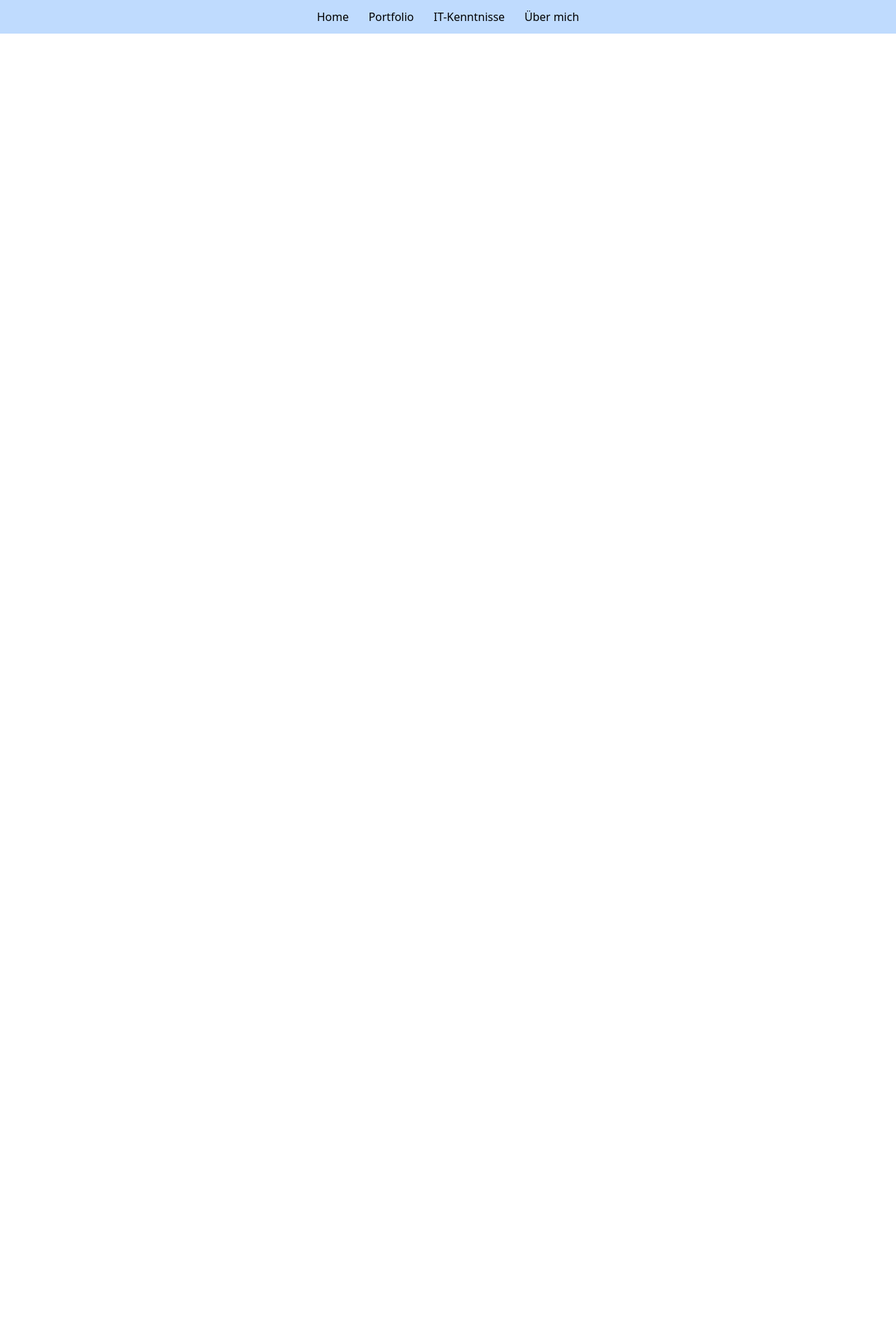
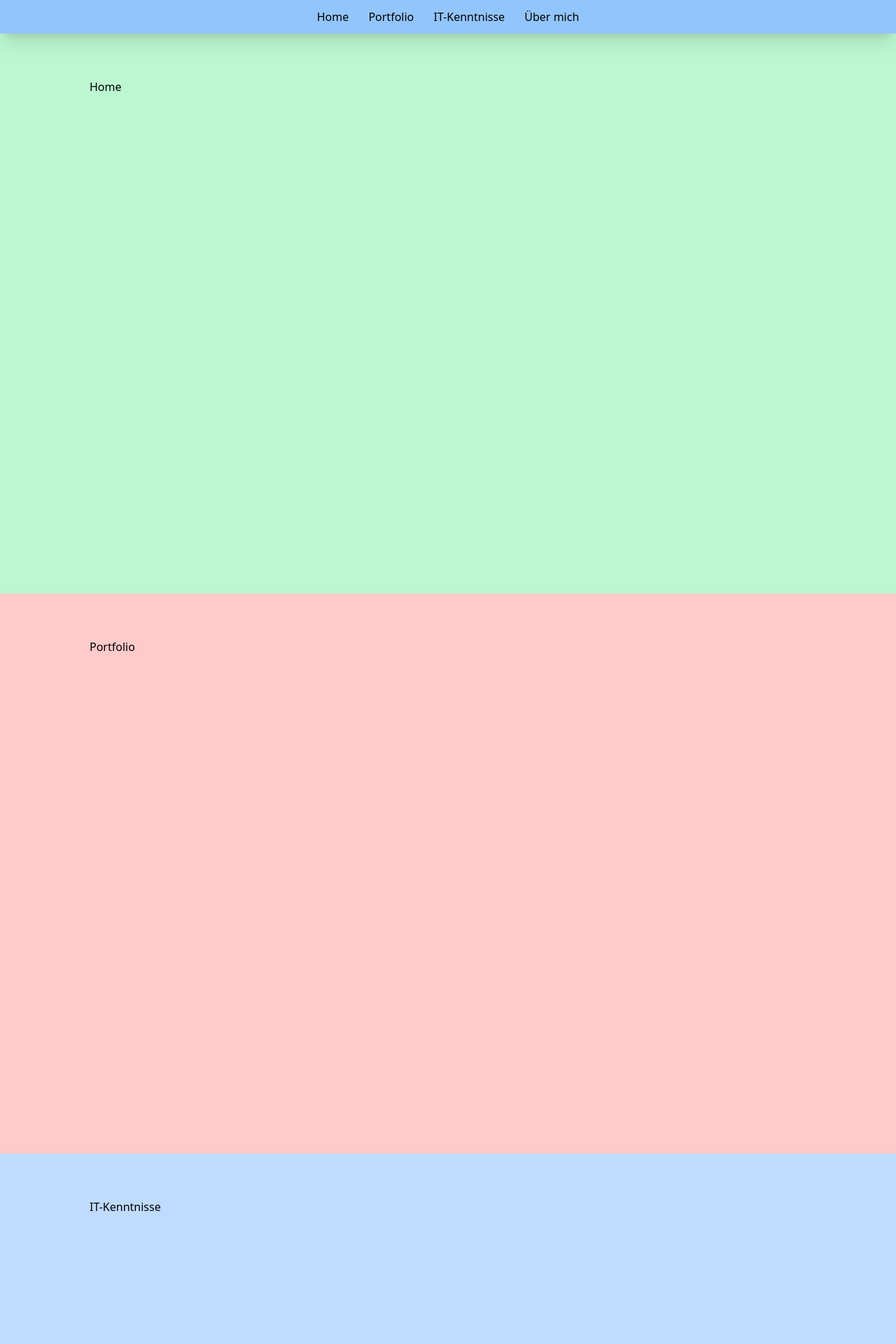
Before and after one commit to Carranya/homepage_v3, a PHP site: page / in a window 1280 px wide. Shown: the top 1920 px of the page at 70% size. Before the commit the page ends 48 px from the top, so only its background shows below. Run offline with PHP 8.4, Linux system fonts and the light colour scheme.

Commit message:
create skeleton

```diff
--- a/css/output.css
+++ b/css/output.css
@@ -665,6 +665,10 @@ video {
   margin-top: 0.5rem;
 }
 
+.mt-16 {
+  margin-top: 4rem;
+}
+
 .box-border {
   box-sizing: border-box;
 }
@@ -755,6 +759,18 @@ video {
 
 .hidden {
   display: none;
+}
+
+.h-screen {
+  height: 100vh;
+}
+
+.w-\[80\%\] {
+  width: 80%;
+}
+
+.w-4\/5 {
+  width: 80%;
 }
 
 .flex-shrink {
@@ -1641,6 +1657,26 @@ video {
   background-color: rgb(191 219 254 / var(--tw-bg-opacity));
 }
 
+.bg-green-200 {
+  --tw-bg-opacity: 1;
+  background-color: rgb(187 247 208 / var(--tw-bg-opacity));
+}
+
+.bg-red-200 {
+  --tw-bg-opacity: 1;
+  background-color: rgb(254 202 202 / var(--tw-bg-opacity));
+}
+
+.bg-violet-200 {
+  --tw-bg-opacity: 1;
+  background-color: rgb(221 214 254 / var(--tw-bg-opacity));
+}
+
+.bg-violet-500 {
+  --tw-bg-opacity: 1;
+  background-color: rgb(139 92 246 / var(--tw-bg-opacity));
+}
+
 .decoration-slice {
   -webkit-box-decoration-break: slice;
           box-decoration-break: slice;
@@ -2080,6 +2116,12 @@ video {
   --tw-shadow: 0 1px 3px 0 rgb(0 0 0 / 0.1), 0 1px 2px -1px rgb(0 0 0 / 0.1) !important;
   --tw-shadow-colored: 0 1px 3px 0 var(--tw-shadow-color), 0 1px 2px -1px var(--tw-shadow-color) !important;
   box-shadow: var(--tw-ring-offset-shadow, 0 0 #0000), var(--tw-ring-shadow, 0 0 #0000), var(--tw-shadow) !important;
+}
+
+.shadow-xl {
+  --tw-shadow: 0 20px 25px -5px rgb(0 0 0 / 0.1), 0 8px 10px -6px rgb(0 0 0 / 0.1);
+  --tw-shadow-colored: 0 20px 25px -5px var(--tw-shadow-color), 0 8px 10px -6px var(--tw-shadow-color);
+  box-shadow: var(--tw-ring-offset-shadow, 0 0 #0000), var(--tw-ring-shadow, 0 0 #0000), var(--tw-shadow);
 }
 
 .outline-none {
--- a/index.php
+++ b/index.php
@@ -10,6 +10,11 @@
 <body>
     <?php
         include 'pages/nav.php';
+        include 'pages/home.php';
+        include 'pages/portfolio.php';
+        include 'pages/it.php';
+        include 'pages/about.php';
+        include 'pages/footer.php';
     ?>
 </body>
 </html>
--- /dev/null
+++ b/pages/about.php
@@ -0,0 +1,7 @@
+<div id='idAbout' class='bg-violet-200 h-screen'>
+    <div class='flex justify-center'>
+        <div class='w-4/5'>
+            <h1 class='mt-16'>Über mich</h1>
+        </div>
+    </div>
+</div>
--- /dev/null
+++ b/pages/footer.php
@@ -0,0 +1,4 @@
+<div class='p-3 bg-violet-500 text-center'>
+    <span class='m-3'>Karin Giang</span>
+    <span class='m-3'>Schützenmattstrasse 7</span>
+    <span class='m-3'>8302 Kloten</span>
--- /dev/null
+++ b/pages/home.php
@@ -0,0 +1,7 @@
+<div id='idHome' class='bg-green-200 h-screen'>
+    <div class='flex justify-center'>
+        <div class='w-4/5'>
+            <h1 class='mt-16'>Home</h1>
+        </div>
+    </div>
+</div>
--- /dev/null
+++ b/pages/it.php
@@ -0,0 +1,7 @@
+<div id='idIt' class='bg-blue-200 h-screen'>
+    <div class='flex justify-center'>
+        <div class='w-4/5'>
+            <h1 class='mt-16'>IT-Kenntnisse</h1>
+        </div>
+    </div>
+</div>
--- a/pages/nav.php
+++ b/pages/nav.php
@@ -1,6 +1,6 @@
-<div class='sticky top-0 bg-blue-200 text-center p-3'>
-    <a href='#' class='p-3 hover:opacity-40 focus:opacity-40'>Home</a>
-    <a href='#' class='p-3 hover:opacity-40 focus:opacity-40'>Portfolio</a>
-    <a href='#' class='p-3 hover:opacity-40 focus:opacity-40'>IT-Kenntnisse</a>
-    <a href='#' class='p-3 hover:opacity-40 focus:opacity-40'>Über mich</a>
+<div class='sticky top-0 bg-blue-300 text-center p-3 shadow-xl'>
+    <a href='#idHome' class='p-3 hover:opacity-40 focus:opacity-40'>Home</a>
+    <a href='#idPortfolio' class='p-3 hover:opacity-40 focus:opacity-40'>Portfolio</a>
+    <a href='#idIt' class='p-3 hover:opacity-40 focus:opacity-40'>IT-Kenntnisse</a>
+    <a href='#idAbout' class='p-3 hover:opacity-40 focus:opacity-40'>Über mich</a>
 </div>
--- /dev/null
+++ b/pages/portfolio.php
@@ -0,0 +1,7 @@
+<div id='idPortfolio' class='bg-red-200 h-screen'>
+    <div class='flex justify-center'>
+        <div class='w-4/5'>
+            <h1 class='mt-16'>Portfolio</h1>
+        </div>
+    </div>
+</div>
```
Also changed, not shown: img/close.png (added), img/navi.png (added).
